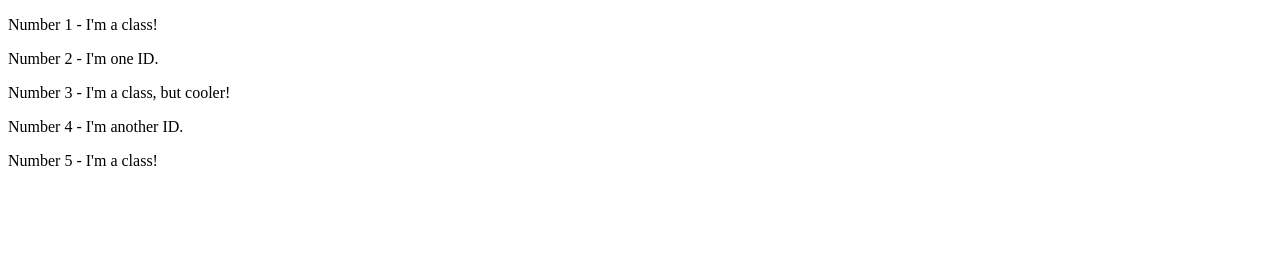
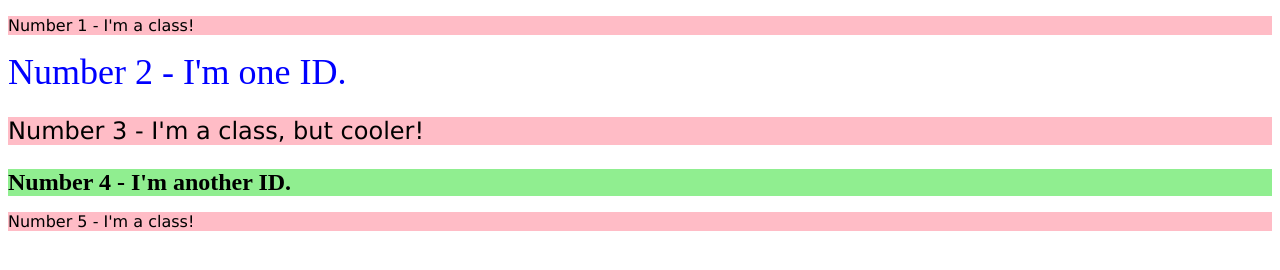
Before and after one commit to ishita4416/Odin-Practice, a plain HTML site: page foundations/02-class-id-selectors/index.html in a window 1280 px wide. Drawn offline with Linux system fonts and the light colour scheme.

Commit message:
Complete 02-class-id-selectors

```diff
--- a/foundations/02-class-id-selectors/index.html
+++ b/foundations/02-class-id-selectors/index.html
@@ -8,10 +8,10 @@
     <link rel="stylesheet" href="style.css">
   </head>
   <body>
-    <p>Number 1 - I'm a class!</p>
-    <div>Number 2 - I'm one ID.</div>
-    <p>Number 3 - I'm a class, but cooler!</p>
-    <div>Number 4 - I'm another ID.</div>
-    <p>Number 5 - I'm a class!</p>
+    <p class="odd">Number 1 - I'm a class!</p>
+    <div id="el2">Number 2 - I'm one ID.</div>
+    <p class="odd cooler">Number 3 - I'm a class, but cooler!</p>
+    <div id="el4">Number 4 - I'm another ID.</div>
+    <p class="odd">Number 5 - I'm a class!</p>
   </body>
 </html>
--- a/foundations/02-class-id-selectors/style.css
+++ b/foundations/02-class-id-selectors/style.css
@@ -0,0 +1,19 @@
+.odd{
+    background-color: rgba(255, 182, 193, 0.904);
+    font-family: Verdana, "DejaVu Sans", sans-serif;
+}
+
+#el2{
+    color: #0000ff;
+    font-size: 36px;
+}
+
+.odd.cooler{
+    font-size: 24px;
+}
+
+#el4{
+    background-color: #90ee90;
+    font-size: 24px;
+    font-weight: bold;
+}
```
